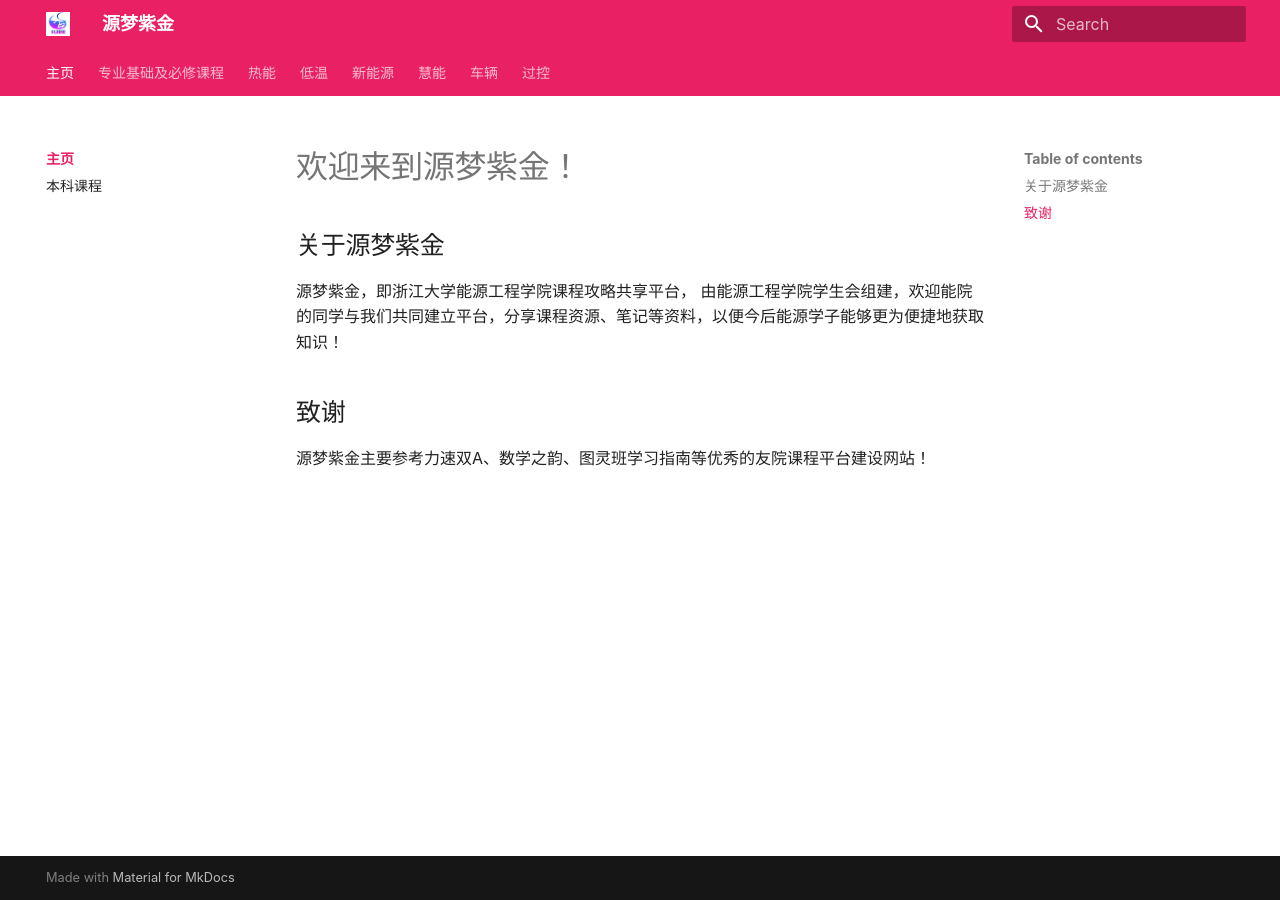
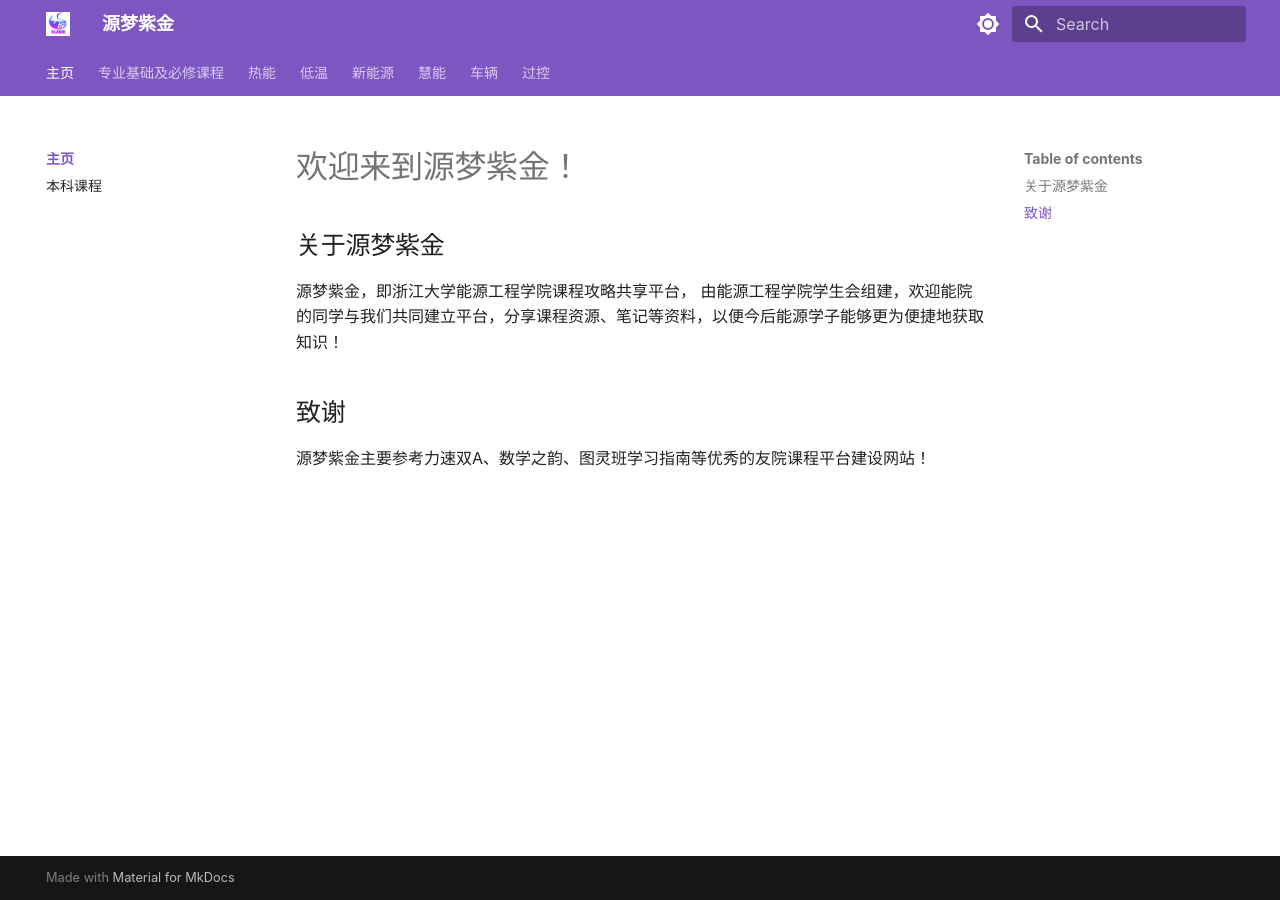
Before and after one commit to ZJUSUEE/ZJUSUEE.github.io, an MkDocs documentation site: the page built from docs/index.md, in a window 1280 px wide. Built offline with MkDocs 1.6.1 and Material for MkDocs 9.7.7, drawn with Linux system fonts in a browser that asks for light colours.

Commit message:
更新ui

```diff
--- a/mkdocs.yml
+++ b/mkdocs.yml
@@ -13,7 +13,18 @@
 theme:
   name: material
   palette:
-    primary: pink
+    # Palette toggle for light mode
+    - scheme: default
+      primary: deep purple
+      toggle:
+        icon: material/brightness-7
+        name: Switch to dark mode
+    # Palette toggle for dark mode
+    - scheme: slate
+      primary: indigo
+      toggle:
+        icon: material/brightness-4
+        name: Switch to light mode
   font:
     text: Noto Serif Simplified Chinese
   logo: images/logo.jpg
```
